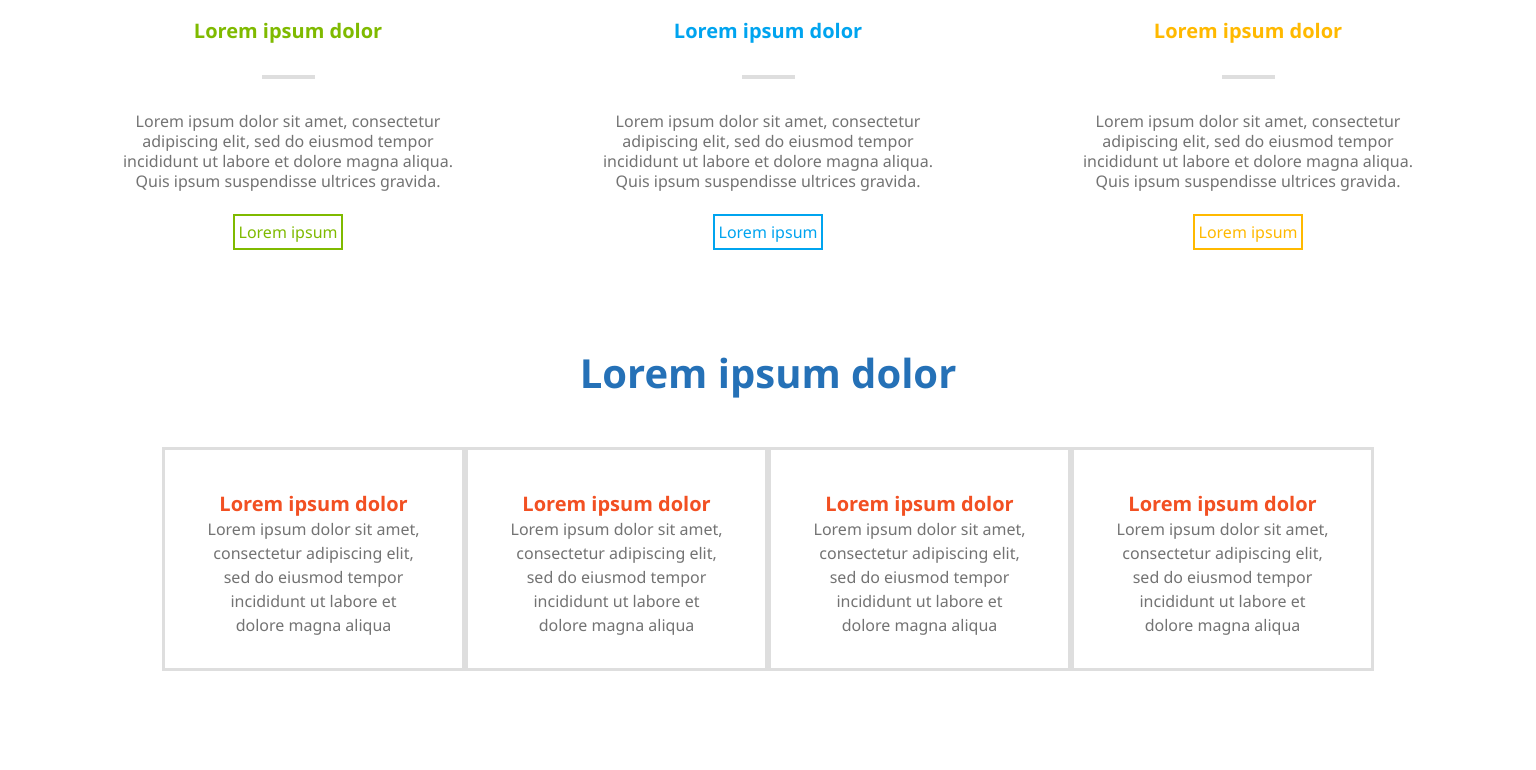
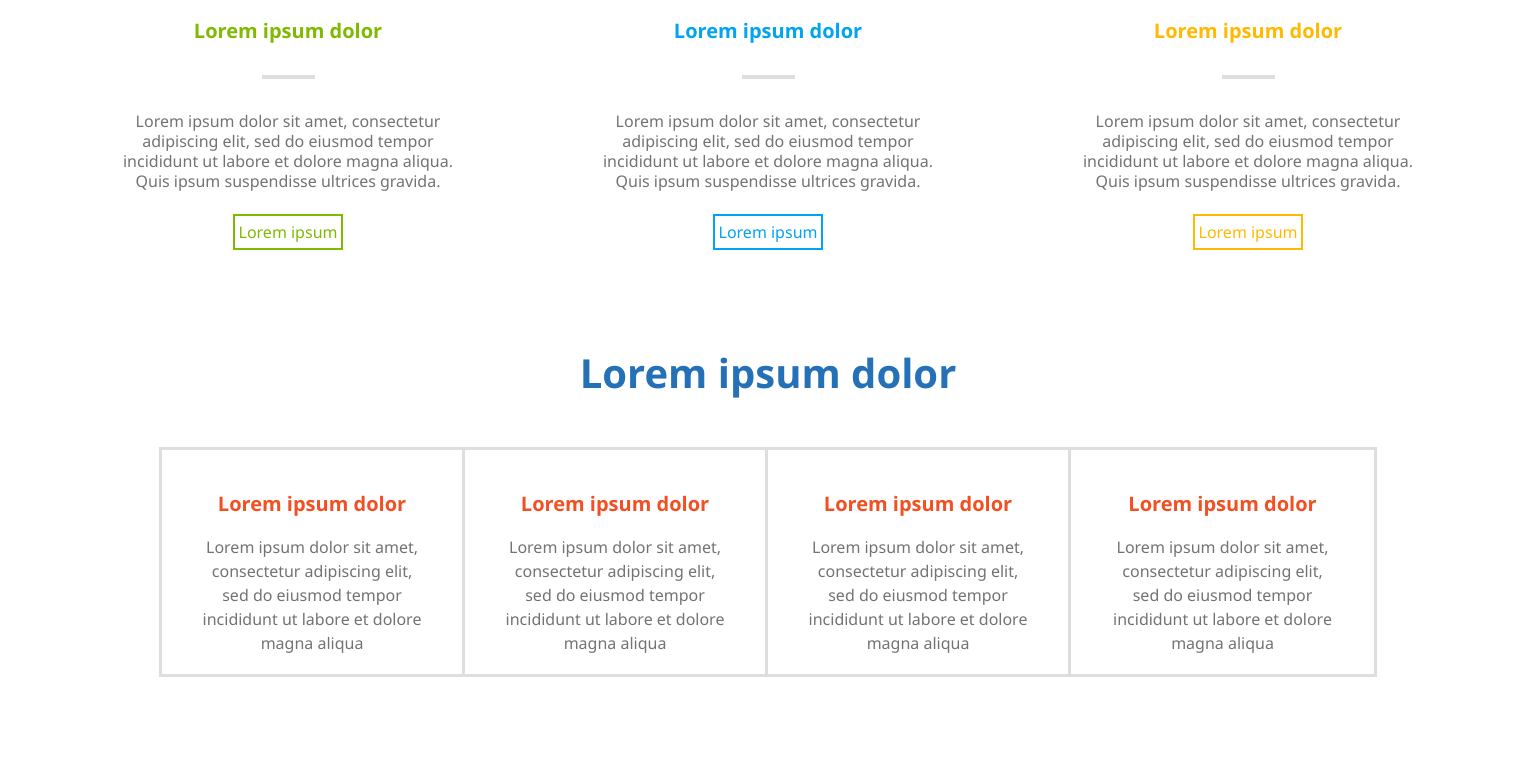
Before and after one commit to denersonpinas/firstProject, a plain HTML site: page index.html in a window 1536 px wide. Shown: the part 2355-3125 px from the top of the page. Drawn offline with Linux system fonts and the light colour scheme.

Commit message:
alteração no border da class .section-infors__list-infors, utilização da pseudoclass para deixar as todas as bordas com a mesma espessura.

```diff
--- a/css/style.css
+++ b/css/style.css
@@ -364,17 +364,21 @@ table {
 
 .section-infors__list-infors {
     height: 37.5rem;
+    border: 0.1875rem solid #DEDEDE;
 }
 
-.list-infors__infor { /* INCONSISTENCIA NO LAYOUT MOBILE */
+.list-infors__infor {
     width: 20.25rem;
     height: 9.375rem;
     display: flex;
     flex-direction: column;
     justify-content: space-between;
     padding: 1.875rem 1.5rem;
-    border: 0.1875rem solid #DEDEDE;
     box-sizing: border-box;
+}
+
+.list-infors__infor:not(:last-child) {
+    border-bottom: 0.1875rem solid #DEDEDE;
 }
 
 .infor__title {
@@ -382,6 +386,7 @@ table {
     line-height: 1.25rem;
     font-weight: 600;
     text-align: center;
+    padding-bottom: 1.125rem;
     color: #F25022;
 }
 
@@ -751,7 +756,7 @@ table {
     }
 
     .section-infors {
-        padding: 6rem 7.5rem 0 7.5rem;
+        padding: 6rem 7.5rem 6rem 7.5rem;
     }
 
     .section-infors__title {
@@ -765,14 +770,18 @@ table {
         height: 14rem;
         display: flex;
         flex-direction: row;
-        padding-bottom: 6rem;
     }
 
-    .list-infors__infor { /* INCONSISTENCIA NO LAYOUT MOBILE */
+    .list-infors__infor {
         width: 18.9375rem;
         height: 14rem;
         flex-direction: column;
         padding: 2.5rem;
+    }
+
+    .list-infors__infor:not(:last-child) {
+        border-right: 0.1875rem solid #DEDEDE;
+        border-bottom: 0;
     }
 
     .infor__title {
```
